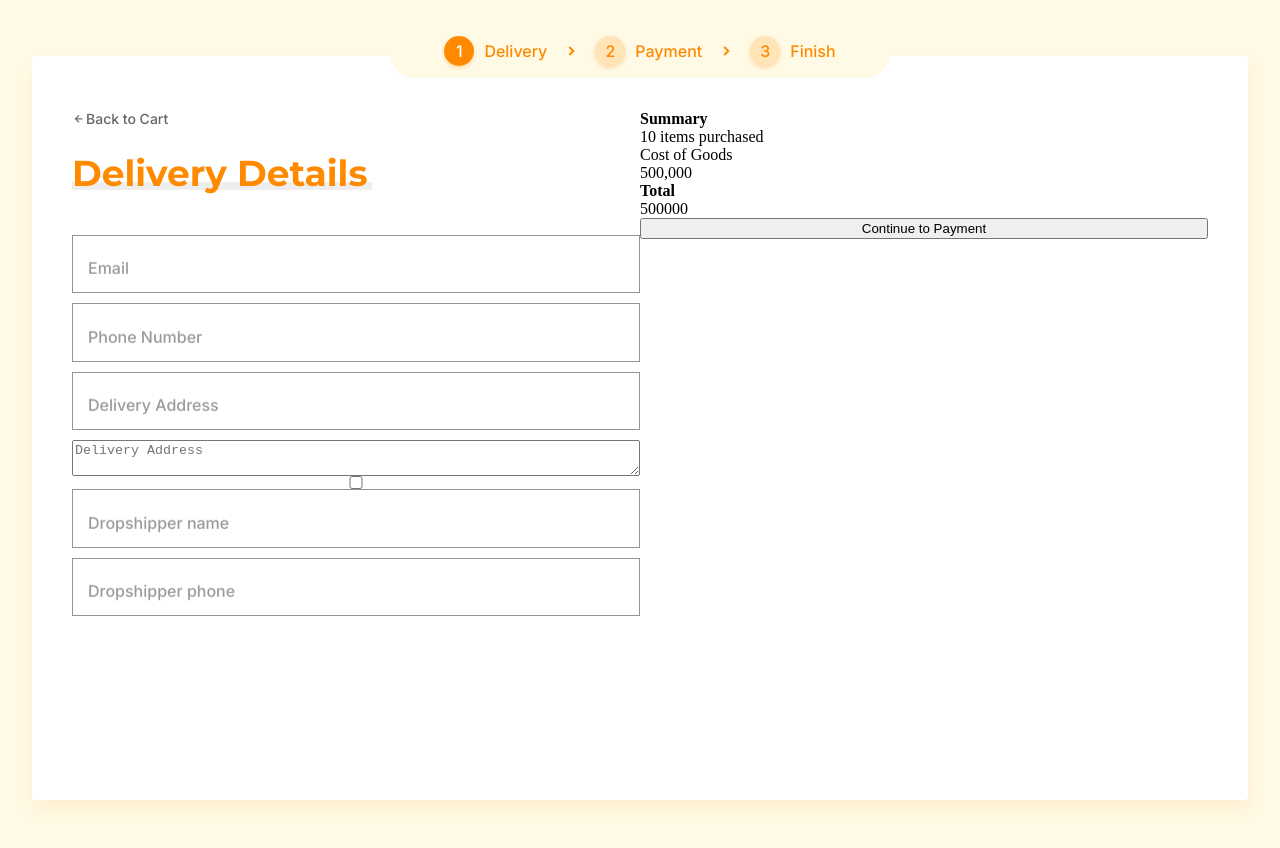
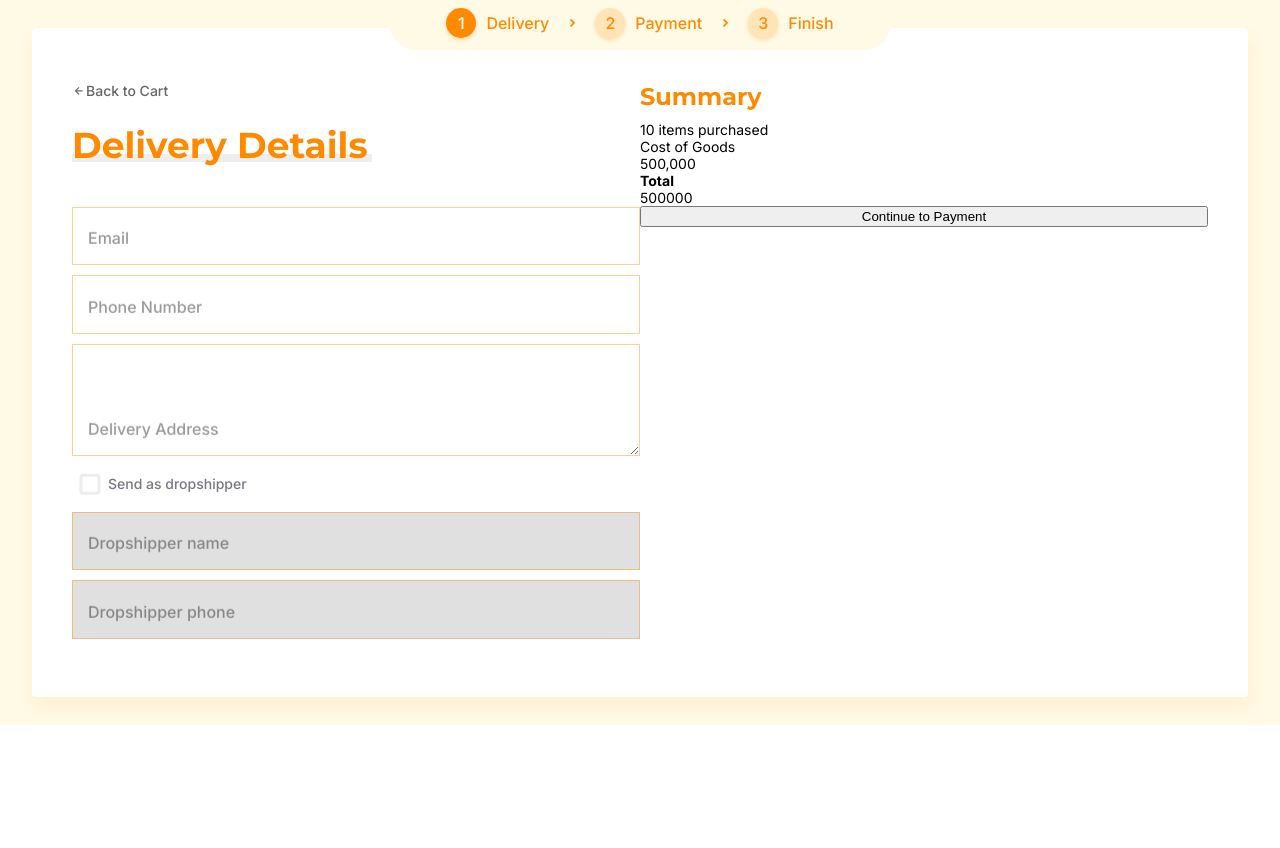
Before and after one commit to alfianahar/jakmall-test, a React (Vite) app: page / in a window 1280 px wide. Shown: the top 848 px of the page. After the commit the page ends 800 px from the top, so only its background shows below. Built offline with nearby package versions, Linux system fonts and the light colour scheme.

Commit message:
fix styling deliverystep

```diff
--- a/src/components/Container.jsx
+++ b/src/components/Container.jsx
@@ -2,7 +2,6 @@ import styled from "styled-components";
 
 const BasicLayout = styled.div`
   background-color: #fffae6;
-  height: 100vh;
   padding: 1.75rem 2rem;
   display: flex;
   justify-content: center;
--- a/src/components/Input.jsx
+++ b/src/components/Input.jsx
@@ -1,8 +1,9 @@
-import React from "react";
+import React, { useState } from "react";
 import { useFormContext } from "react-hook-form";
 import styled from "styled-components";
 
 let InputField
+let TextAreaField
 
 const Label = styled.label`
   font-family: 'Inter';
@@ -47,11 +48,11 @@ const Label = styled.label`
     background-color: #FF8A00;
   }
 
-      &::before,
+  &::before,
   ${InputField}:focus + &::before {
     transform: translate3d(0, -3.12rem, 0) scale3d(0.82, 0.82, 1);
   }
-`;
+`
 
 InputField = styled.input`
   background: none;
@@ -62,7 +63,7 @@ InputField = styled.input`
   box-sizing: border-box;
   padding: 1.8rem 1rem 0.6rem;
   font-size: 1rem;
-  border: 0.1rem solid rgba(0, 0, 0, 0.42);
+  border: 0.1rem solid rgba(255, 138, 0, 0.42);
   transition: border-color 0.2s ease;
   caret-color: #FF8A00;
 
@@ -83,8 +84,96 @@ InputField = styled.input`
   &:focus + ${Label}::before {
     color: #FF8A00;
   }
-`;
 
+    ${props =>
+    props.disabled &&
+    `
+    background-color: #e0e0e0;
+    cursor: not-allowed;
+  `}
+`
+
+const LabelTextarea = styled.label`
+  font-family: 'Inter';
+  font-style: normal;
+  font-weight: 500;
+  font-size: 16px;
+  color: #000000;
+  mix-blend-mode: normal;
+  opacity: 0.4;
+
+  display: block;
+  position: relative;
+  max-height: 0;
+  font-weight: 500;
+  pointer-events: none;
+
+  &::before {
+    color: #000000;
+    content: attr(data-content);
+    display: inline-block;
+    filter: blur(0);
+    backface-visibility: hidden;
+    transform-origin: left top;
+    transition: transform 0.2s ease;
+    left: 1rem;
+    position: relative;
+  }
+
+  &::after {
+    bottom: 1rem;
+    content: "";
+    height: 0.1rem;
+    position: absolute;
+    transition: transform 180ms cubic-bezier(0.4, 0, 0.2, 1),
+      opacity 180ms cubic-bezier(0.4, 0, 0.2, 1), background-color 0.3s ease;
+    opacity: 0;
+    left: 0;
+    top: 100%;
+    margin-top: -0.1rem;
+    transform: scale3d(0, 1, 1);
+    width: 100%;
+    background-color: #FF8A00;
+  }
+
+  &::before,
+  ${TextAreaField}:focus + &::before {
+    transform: translate3d(0, -6.42rem, 0) scale3d(0.82, 0.82, 1);
+  }
+`
+
+TextAreaField = styled.textarea`
+  background: none;
+  border-width: 0;
+  display: block;
+
+  height: 7rem;
+  width: 100%;
+  box-sizing: border-box;
+  padding: 1.8rem 1rem 0.6rem;
+  font-size: 1rem;
+  border: 0.1rem solid rgba(255, 138, 0, 0.42);
+  transition: border-color 0.2s ease;
+  caret-color: #FF8A00;
+
+  &::placeholder {
+    color: rgba(0, 0, 0, 0);
+  }
+  &:focus + ${LabelTextarea}::after {
+    transform: scale3d(1, 1, 1);
+    opacity: 1;
+  }
+  &:placeholder-shown + ${LabelTextarea}::before {
+    transform: translate3d(0, -2.2rem, 0) scale3d(1, 1, 1);
+  }
+  ${LabelTextarea}::before,
+  &:focus + ${LabelTextarea}::before {
+    transform: translate3d(0, -6.42rem, 0) scale3d(0.82, 0.82, 1);
+  }
+  &:focus + ${LabelTextarea}::before {
+    color: #FF8A00;
+  }
+`
 
 const InputContainer = styled.div`
   margin-bottom: 0.625rem;
@@ -101,8 +190,7 @@ const InputContainer = styled.div`
   &:hover ${InputField} {
     border-color: rgba(0, 0, 0, 0.62);
   }
-`;
-
+`
 
 const HiddenLabel = styled.span`
   border: 0;
@@ -116,12 +204,40 @@ const HiddenLabel = styled.span`
   width: 1px;
 `
 
+const CheckboxContainer = styled.div`
+  display: inline-flex;
+  align-items: center;
+  margin-bottom: 0.625rem;
+  pointer-events: auto;
+`
 
-const Input = ({ name, label, ...rest }) => {
+const HiddenCheckbox = styled.input.attrs({ type: "checkbox" })`
+  opacity: 0;
+  position: absolute;
+  z-index: 100;
+  width: 30%;
+  cursor: pointer;
+`
+
+const CheckboxLabel = styled.label`
+  font-family: 'Inter';
+  font-style: normal;
+  font-weight: 500;
+  font-size: 14px;
+  line-height: 17px;
+  color: #2D2A40;
+  mix-blend-mode: normal;
+  opacity: 0.8;
+  display: inline-flex;
+  align-items: center;
+  justify-content: center;
+`
+
+export const Input = ({ name, label, type, disabled, ...rest }) => {
   const { register } = useFormContext()
   return (
     <InputContainer>
-      <InputField placeholder={label} {...register(name, { ...rest })} />
+      <InputField disabled={disabled} placeholder={label} type={type} {...register(name, { ...rest })} />
       <Label data-content={label}>
         <HiddenLabel></HiddenLabel>
       </Label>
@@ -129,4 +245,30 @@ const Input = ({ name, label, ...rest }) => {
   );
 };
 
-export default Input;
+export const Textarea = ({ name, label, type, ...rest }) => {
+  const { register } = useFormContext()
+  return (
+    <InputContainer>
+      <TextAreaField placeholder={label} type={type} {...register(name, { ...rest })} />
+      <LabelTextarea data-content={label}>
+        <HiddenLabel></HiddenLabel>
+      </LabelTextarea>
+    </InputContainer>
+  );
+};
+
+export const Checkbox = ({ name, label, type, checked }) => {
+  const { register } = useFormContext()
+
+  return (
+    <CheckboxContainer >
+      <CheckboxLabel>
+        {checked ?
+          <i style={{ color: '#1bd97b' }} className='bx bx-md bx-checkbox-checked'></i>
+          : <i style={{ color: '#e9e9e9' }} className='bx bx-md bx-checkbox'></i>}
+        <HiddenCheckbox type={type} {...register(name)} />
+        <CheckboxLabel>{label}</CheckboxLabel>
+      </CheckboxLabel>
+    </CheckboxContainer>
+  );
+};
--- a/src/components/MainTittle.jsx
+++ b/src/components/MainTittle.jsx
@@ -3,6 +3,10 @@ import styled from "styled-components";
 const TitleLayout = styled.div`
 margin-bottom: 2.25rem;
 height: 3rem;
+`;
+
+const SubTitleLayout = styled.div`
+margin-bottom: .625rem;
 `;
 
 const Title = styled.h1`
@@ -13,6 +17,15 @@ font-size: 36px;
 line-height: 44px;
 color: #FF8A00;
 position: relative;
+`;
+
+const Title2 = styled.h1`
+font-family: 'Montserrat';
+font-style: normal;
+font-weight: 700;
+font-size: 24px;
+line-height: 29px;
+color: #FF8A00;
 `;
 
 const Box = styled.span`
@@ -28,7 +41,7 @@ background-color: #EEEEEE;
 `;
 
 
-const MainTittle = ({ title, children }) => {
+export const MainTittle = ({ children }) => {
 
     return (
         <TitleLayout>
@@ -42,4 +55,13 @@ const MainTittle = ({ title, children }) => {
     );
 };
 
-export default MainTittle;
+export const BasicTitle = ({ children }) => {
+
+    return (
+        <SubTitleLayout>
+            <Title2>
+                {children}
+            </Title2>
+        </SubTitleLayout>
+    );
+};
--- a/src/components/Summary.jsx
+++ b/src/components/Summary.jsx
@@ -1,6 +1,7 @@
 import React, { useEffect } from 'react'
 import { useFormContext, useWatch } from 'react-hook-form';
 import styled from "styled-components";
+import { BasicTitle } from './MainTittle';
 
 
 const SummaryContainer = styled.div`
@@ -24,7 +25,9 @@ const Summary = () => {
 
     return (
         <SummaryContainer>
-            <h4>Summary</h4>
+            <BasicTitle>
+                Summary
+            </BasicTitle>
             <p>10 items purchased</p>
 
             {shipment.estimation &&
--- a/src/form/DeliveryDetailStep.jsx
+++ b/src/form/DeliveryDetailStep.jsx
@@ -1,13 +1,13 @@
 import { useEffect } from "react";
 import { useFormContext, useWatch } from "react-hook-form";
 import FormStep from "../components/FormStep";
-import Input from "../components/Input";
-import MainTittle from "../components/MainTittle";
+import { Checkbox, Input, Textarea } from "../components/Input";
+import { MainTittle } from "../components/MainTittle";
 
 const DeliveryDetailStep = () => {
     const { register, getValues, setValue } = useFormContext();
-    useWatch({ name: 'Send as dropshipper' });
-    const dropshipperState = getValues('Send as dropshipper')
+    useWatch({ name: 'sendAsDropshipper' });
+    const dropshipperState = getValues('sendAsDropshipper')
 
     useEffect(() => {
         setValue('dropshipFee', 0)
@@ -21,15 +21,13 @@ const DeliveryDetailStep = () => {
             <Input type="tel" label="Phone Number" name="phoneNumber"
                 required={true} minLength='6' maxLength='20' pattern='/^[0-9\-+(),]+$/i'
             />
-            <Input type="textarea" label="Delivery Address" name="deliveryAddress" required={true} />
-            <textarea placeholder="Delivery Address" {...register("Delivery Address", { required: true })} />
+            <Textarea type="textarea" label="Delivery Address" name="deliveryAddress" required={true} />
 
-            <input type="checkbox" placeholder="Send as dropshipper" {...register("Send as dropshipper", {})} />
+            {/* <input type="checkbox" placeholder="Send as dropshipper" {...register("sendAsDropshipper")} /> */}
+            <Checkbox type="checkbox" label='Send as dropshipper' name="sendAsDropshipper" checked={dropshipperState} />
 
             <Input disabled={!dropshipperState} type='text' label="Dropshipper name" name="dropshipperName" required={dropshipperState} maxLength='100' />
             <Input disabled={!dropshipperState} type='text' label="Dropshipper phone" name="dropshipperPhone" required={dropshipperState} minLength='6' maxLength='20' pattern='/^[0-9\-+(),]+$/i' />
-            {/* <input type="tel" placeholder="Dropshipper name" disabled={!dropshipperState} {...register("Dropshipper name", { required: dropshipperState, maxLength: 100 })} />
-            <input type="tel" placeholder="Dropshipper phone number" disabled={!dropshipperState}{...register("Dropshipper phone number", { required: dropshipperState, minLength: 6, maxLength: 20, pattern: /^[0-9\-+(),]+$/i })} /> */}
 
         </FormStep>
     );
--- a/src/form/ShipmentStep.jsx
+++ b/src/form/ShipmentStep.jsx
@@ -1,6 +1,6 @@
 import { useEffect } from "react";
 import { useFormContext } from "react-hook-form";
-import MainTittle from "../components/MainTittle";
+import { MainTittle } from "../components/MainTittle";
 
 const shipmentStep = () => {
     const { register, setValue, getValues } = useFormContext();
--- a/src/form/ThanksPageStep.jsx
+++ b/src/form/ThanksPageStep.jsx
@@ -1,6 +1,6 @@
 import { useEffect, useState } from "react";
 import { useFormContext } from "react-hook-form";
-import MainTittle from "../components/MainTittle";
+import { MainTittle } from "../components/MainTittle";
 
 const ThanksPageStep = () => {
     const { getValues } = useFormContext();
--- a/src/index.css
+++ b/src/index.css
@@ -3,133 +3,12 @@ html,
   margin: 0;
 }
 
-:root {
-  --color__accent: #6200ee;
-
-  --field__background: #f5f5f5;
-  --field__background--hover: #e9e9e9;
-  --input__border: rgba(0, 0, 0, 0.42);
-  --input__border--hover: rgba(0, 0, 0, 0.62);
-  --label__color: #222;
-
-  --font__size: 16px;
-  --font__family: Roboto, Arial, sans-serif;
+body {
+  font-family: "Inter";
+  font-style: normal;
+  font-weight: 400;
+  font-size: 14px;
+  line-height: 17px;
+  color: #000000;
+  mix-blend-mode: normal;
 }
-
-.floating {
-  margin-bottom: 2rem;
-  background-color: var(--field__background);
-  transition: background-color 0.2s ease;
-  border-top-left-radius: 4px;
-  border-top-right-radius: 4px;
-}
-
-.floating:hover,
-.floating:focus-within {
-  background-color: var(--field__background--hover);
-}
-
-.floating__input {
-  width: 100%;
-  box-sizing: border-box;
-  padding: 1.8rem 1rem 0.6rem;
-  font-size: 1rem;
-  border: 0.1rem solid var(--input__border);
-  transition: border-color 0.2s ease;
-  caret-color: var(--color__accent);
-}
-
-.floating:hover .floating__input {
-  border-color: var(--input__border--hover);
-}
-
-.floating__input::placeholder {
-  color: rgba(0, 0, 0, 0);
-}
-
-.floating__label {
-  display: block;
-  position: relative;
-  max-height: 0;
-  font-weight: 500;
-  pointer-events: none;
-}
-
-.floating__label::before {
-  color: var(--label__color);
-  content: attr(data-content);
-  display: inline-block;
-  filter: blur(0);
-  backface-visibility: hidden;
-  transform-origin: left top;
-  transition: transform 0.2s ease;
-  left: 1rem;
-  position: relative;
-}
-
-.floating__label::after {
-  bottom: 1rem;
-  content: "";
-  height: 0.1rem;
-  position: absolute;
-  transition: transform 180ms cubic-bezier(0.4, 0, 0.2, 1),
-    opacity 180ms cubic-bezier(0.4, 0, 0.2, 1), background-color 0.3s ease;
-  opacity: 0;
-  left: 0;
-  top: 100%;
-  margin-top: -0.1rem;
-  transform: scale3d(0, 1, 1);
-  width: 100%;
-  background-color: var(--color__accent);
-}
-
-.floating__input:focus + .floating__label::after {
-  transform: scale3d(1, 1, 1);
-  opacity: 1;
-}
-
-.floating__input:placeholder-shown + .floating__label::before {
-  transform: translate3d(0, -2.2rem, 0) scale3d(1, 1, 1);
-}
-
-.floating__label::before,
-.floating__input:focus + .floating__label::before {
-  transform: translate3d(0, -3.12rem, 0) scale3d(0.82, 0.82, 1);
-}
-
-.floating__input:focus + .floating__label::before {
-  color: var(--color__accent);
-}
-
-input {
-  background: none;
-  border-width: 0;
-  display: block;
-  width: 100%;
-}
-
-fieldset {
-  padding: 3rem 2rem 1.5rem;
-}
-
-legend {
-  padding: 0 0.5rem;
-}
-
-*,
-*:before,
-*:after {
-  box-sizing: inherit;
-}
-
-.hidden--visually {
-  border: 0;
-  clip: rect(1px 1px 1px 1px);
-  clip: rect(1px, 1px, 1px, 1px);
-  height: 1px;
-  margin: -1px;
-  overflow: hidden;
-  padding: 0;
-  position: absolute;
-  width: 1px;
-}
```
